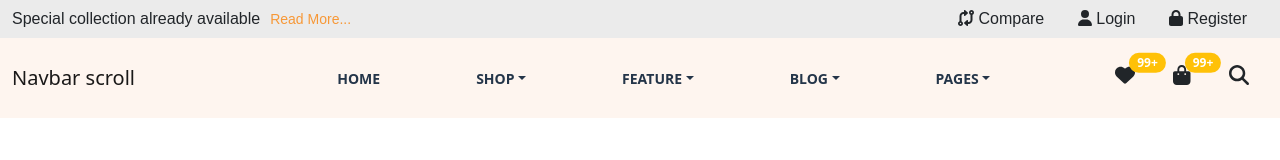
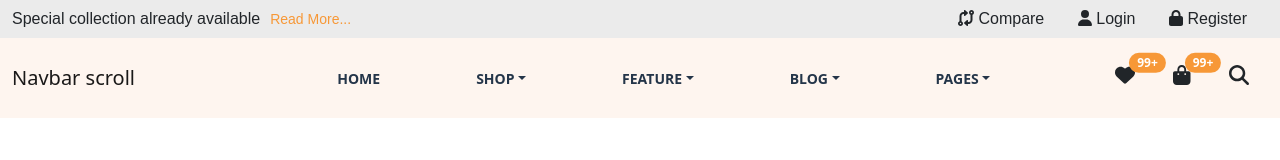
Before and after one commit to kakon-ray/AND-SHOP, a React (Create React App) app: page / in a window 1280 px wide. Shown: the top 160 px of the page. Built offline with nearby package versions, Linux system fonts and the light colour scheme.

Commit message:
badge color change

```diff
--- a/src/component/Navbar/HeaderNav.css
+++ b/src/component/Navbar/HeaderNav.css
@@ -40,6 +40,10 @@
   border: none;
   box-shadow: none;
 }
+
+.badge {
+  background-color: #f79837;
+}
 @media only screen and (max-width: 600px) {
   .navbar-shop {
     position: absolute;
--- a/src/component/Navbar/HeaderNav.js
+++ b/src/component/Navbar/HeaderNav.js
@@ -82,9 +82,9 @@ const HeaderNav = () => {
                 className="navbar-icon mt-0 pt-0  position-relative"
               >
                 <FontAwesomeIcon icon={faHeart} size="lg" />
-                <span class="position-absolute top-0 start-100 translate-middle badge rounded-pill bg-warning">
+                <span className="position-absolute top-0 start-100 translate-middle badge rounded-pill">
                   99+
-                  <span class="visually-hidden">unread messages</span>
+                  <span className="visually-hidden">unread messages</span>
                 </span>
               </Button>
               <Button
@@ -92,9 +92,9 @@ const HeaderNav = () => {
                 className="navbar-icon mt-0 pt-0  position-relative"
               >
                 <FontAwesomeIcon icon={faShoppingBag} size="lg" />
-                <span class="position-absolute top-0 start-100 translate-middle badge rounded-pill bg-warning">
+                <span className="position-absolute top-0 start-100 translate-middle badge rounded-pill ">
                   99+
-                  <span class="visually-hidden">unread messages</span>
+                  <span className="visually-hidden">unread messages</span>
                 </span>
               </Button>
               <Button
```
